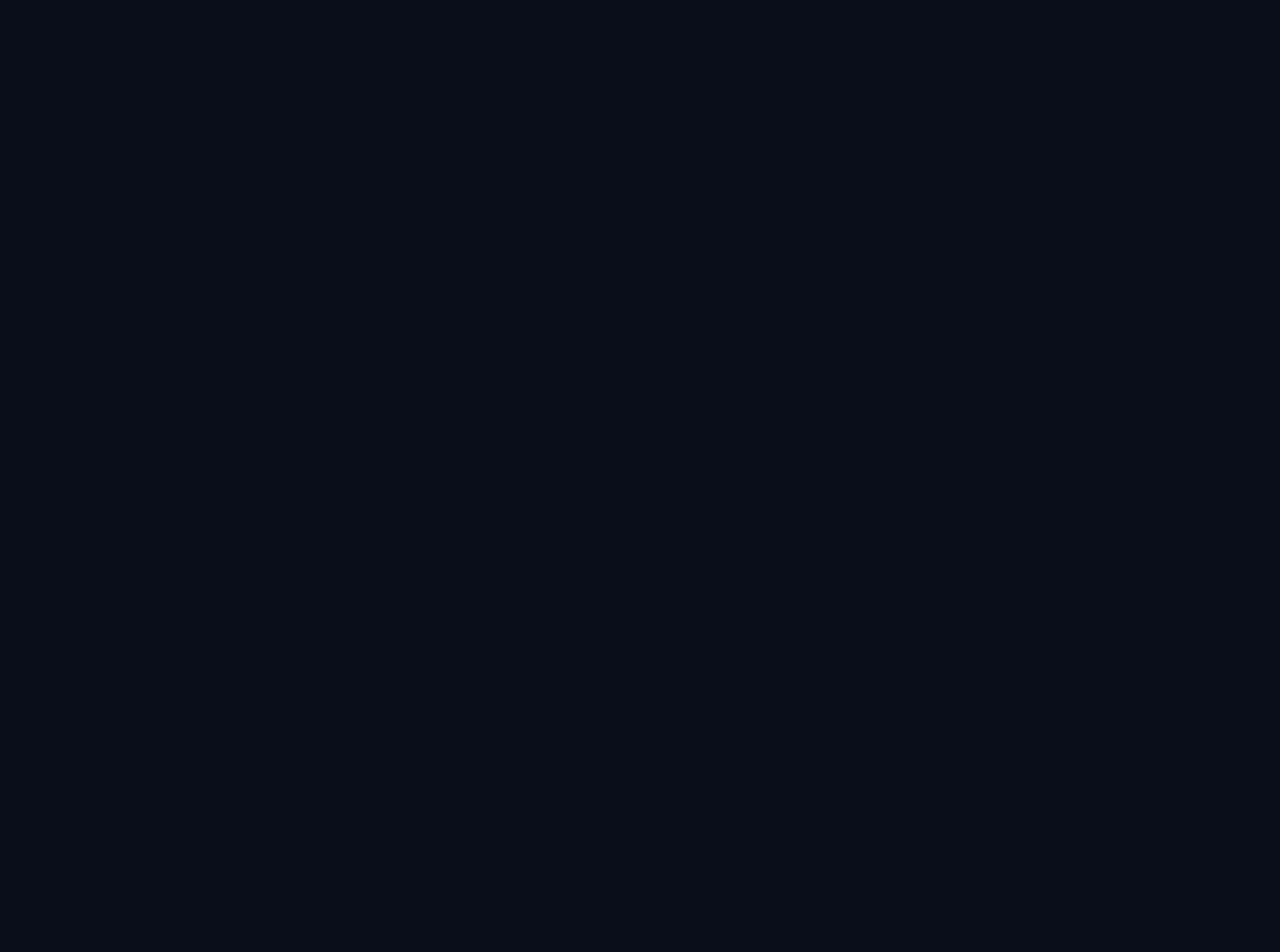
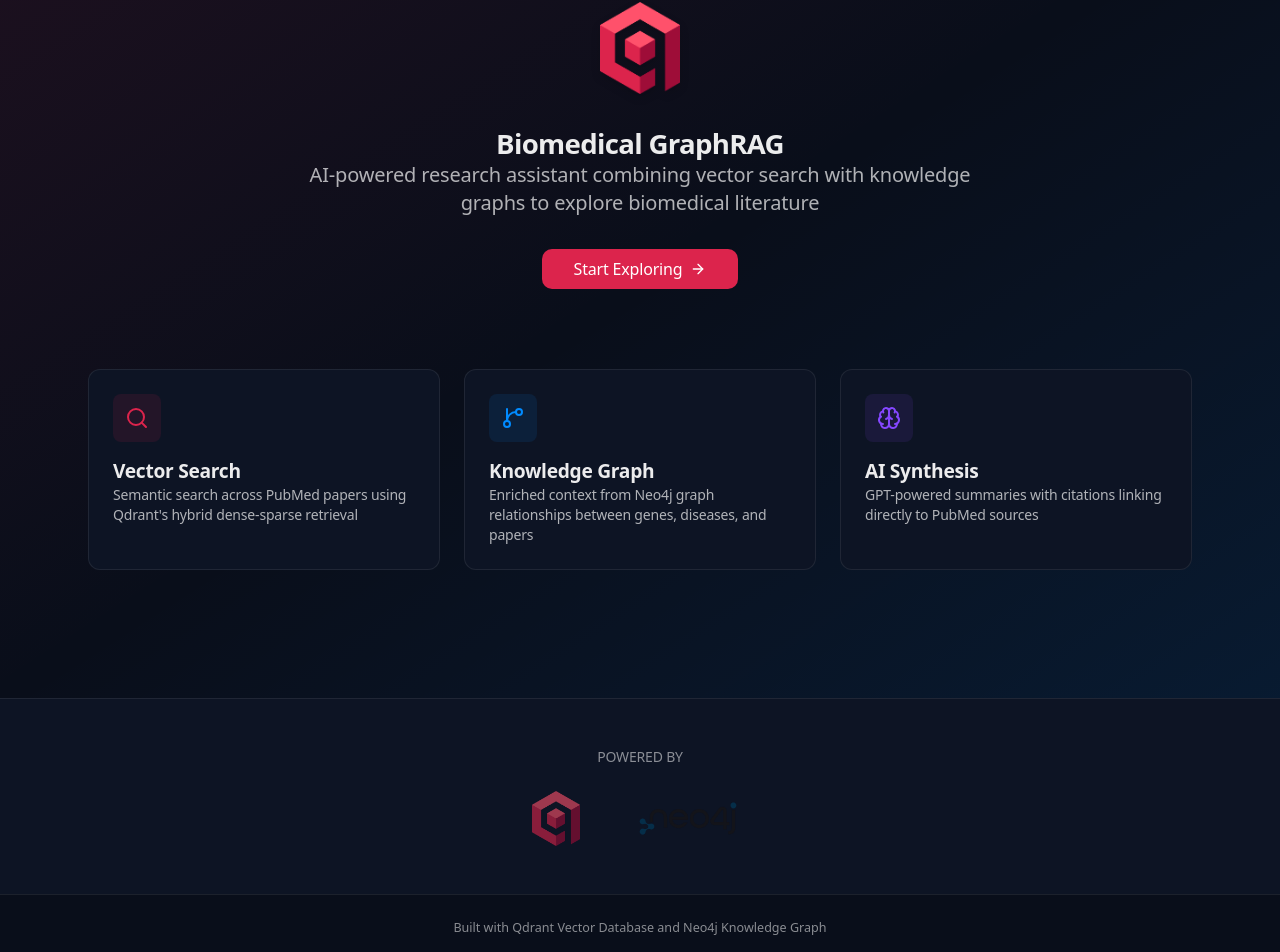
Before and after one commit to thierrypdamiba/biomedical-graphrag-frontend, a Next.js app: page / in a window 1280 px wide. Before the commit this address had no page. Shown: the part 126-1078 px from the top of the page. Before the commit the page ends 800 px from the top, so only its background shows below. Built offline with nearby package versions, Linux system fonts and the light colour scheme; a web font is replaced by a local one.

Commit message:
Add branding: Qdrant/Neo4j logos, metadata, landing page

```diff
--- a/src/app/layout.tsx
+++ b/src/app/layout.tsx
@@ -3,8 +3,19 @@ import "./globals.css";
 import { Providers } from "./providers";
 
 export const metadata: Metadata = {
-  title: "Qdrant Demo Console",
-  description: "Copilot + Database Console for Qdrant",
+  title: "Biomedical GraphRAG",
+  description: "AI-powered biomedical research assistant combining Qdrant vector search with Neo4j knowledge graphs",
+  keywords: ["biomedical", "GraphRAG", "Qdrant", "Neo4j", "PubMed", "research", "AI"],
+  authors: [{ name: "Biomedical GraphRAG Team" }],
+  icons: {
+    icon: "/qdrant-logo.png",
+    apple: "/qdrant-logo.png",
+  },
+  openGraph: {
+    title: "Biomedical GraphRAG",
+    description: "AI-powered biomedical research assistant combining Qdrant vector search with Neo4j knowledge graphs",
+    type: "website",
+  },
 };
 
 export default function RootLayout({
--- a/src/app/page.tsx
+++ b/src/app/page.tsx
@@ -1,5 +1,137 @@
-import { redirect } from "next/navigation";
+"use client";
+
+import Image from "next/image";
+import Link from "next/link";
+import { ArrowRight, Search, GitBranch, Brain, Database, Sparkles } from "lucide-react";
+import { Button } from "@/components/ui/button";
 
 export default function Home() {
-  redirect("/assistant");
+  return (
+    <div className="min-h-screen bg-[var(--bg-0)]">
+      {/* Hero Section */}
+      <div className="relative overflow-hidden">
+        {/* Background gradient */}
+        <div className="absolute inset-0 bg-gradient-to-br from-[#DC244C]/10 via-transparent to-[#018BFF]/10" />
+
+        <div className="relative max-w-6xl mx-auto px-6 py-20 md:py-32">
+          <div className="text-center">
+            {/* Logo */}
+            <div className="flex justify-center mb-8">
+              <Image
+                src="/qdrant-logo.png"
+                alt="Biomedical GraphRAG"
+                width={80}
+                height={80}
+                className="drop-shadow-lg"
+              />
+            </div>
+
+            {/* Title */}
+            <h1 className="text-4xl md:text-6xl font-bold text-[var(--text-primary)] mb-4">
+              Biomedical GraphRAG
+            </h1>
+
+            <p className="text-lg md:text-xl text-[var(--text-secondary)] max-w-2xl mx-auto mb-8">
+              AI-powered research assistant combining vector search with knowledge graphs
+              to explore biomedical literature
+            </p>
+
+            {/* CTA */}
+            <Link href="/assistant">
+              <Button variant="primary" size="lg" className="gap-2 text-base px-8">
+                Start Exploring
+                <ArrowRight className="h-5 w-5" />
+              </Button>
+            </Link>
+          </div>
+
+          {/* Features */}
+          <div className="grid md:grid-cols-3 gap-6 mt-20">
+            <div className="bg-[var(--bg-1)] rounded-xl p-6 border border-[var(--stroke-1)]">
+              <div className="w-12 h-12 rounded-lg bg-[#DC244C]/10 flex items-center justify-center mb-4">
+                <Search className="h-6 w-6 text-[#DC244C]" />
+              </div>
+              <h3 className="text-lg font-semibold text-[var(--text-primary)] mb-2">
+                Vector Search
+              </h3>
+              <p className="text-sm text-[var(--text-secondary)]">
+                Semantic search across PubMed papers using Qdrant&apos;s hybrid dense-sparse retrieval
+              </p>
+            </div>
+
+            <div className="bg-[var(--bg-1)] rounded-xl p-6 border border-[var(--stroke-1)]">
+              <div className="w-12 h-12 rounded-lg bg-[#018BFF]/10 flex items-center justify-center mb-4">
+                <GitBranch className="h-6 w-6 text-[#018BFF]" />
+              </div>
+              <h3 className="text-lg font-semibold text-[var(--text-primary)] mb-2">
+                Knowledge Graph
+              </h3>
+              <p className="text-sm text-[var(--text-secondary)]">
+                Enriched context from Neo4j graph relationships between genes, diseases, and papers
+              </p>
+            </div>
+
+            <div className="bg-[var(--bg-1)] rounded-xl p-6 border border-[var(--stroke-1)]">
+              <div className="w-12 h-12 rounded-lg bg-[var(--violet)]/10 flex items-center justify-center mb-4">
+                <Brain className="h-6 w-6 text-[var(--violet)]" />
+              </div>
+              <h3 className="text-lg font-semibold text-[var(--text-primary)] mb-2">
+                AI Synthesis
+              </h3>
+              <p className="text-sm text-[var(--text-secondary)]">
+                GPT-powered summaries with citations linking directly to PubMed sources
+              </p>
+            </div>
+          </div>
+        </div>
+      </div>
+
+      {/* Powered By Section */}
+      <div className="border-t border-[var(--stroke-1)] bg-[var(--bg-1)]">
+        <div className="max-w-6xl mx-auto px-6 py-12">
+          <p className="text-center text-sm text-[var(--text-tertiary)] mb-6">
+            POWERED BY
+          </p>
+          <div className="flex items-center justify-center gap-12 flex-wrap">
+            <a
+              href="https://qdrant.tech"
+              target="_blank"
+              rel="noopener noreferrer"
+              className="opacity-60 hover:opacity-100 transition-opacity"
+            >
+              <Image
+                src="/qdrant-logo.png"
+                alt="Qdrant"
+                width={48}
+                height={48}
+              />
+            </a>
+            <a
+              href="https://neo4j.com"
+              target="_blank"
+              rel="noopener noreferrer"
+              className="opacity-60 hover:opacity-100 transition-opacity"
+            >
+              <Image
+                src="/neo4j-logo.png"
+                alt="Neo4j"
+                width={120}
+                height={48}
+                className="object-contain"
+              />
+            </a>
+          </div>
+        </div>
+      </div>
+
+      {/* Footer */}
+      <div className="border-t border-[var(--stroke-1)]">
+        <div className="max-w-6xl mx-auto px-6 py-6">
+          <p className="text-center text-xs text-[var(--text-tertiary)]">
+            Built with Qdrant Vector Database and Neo4j Knowledge Graph
+          </p>
+        </div>
+      </div>
+    </div>
+  );
 }
--- a/src/components/layout/sidebar.tsx
+++ b/src/components/layout/sidebar.tsx
@@ -2,6 +2,7 @@
 
 import * as React from "react";
 import Link from "next/link";
+import Image from "next/image";
 import { usePathname } from "next/navigation";
 import {
   MessageSquare,
@@ -54,22 +55,13 @@ export function Sidebar() {
       {/* Header */}
       <div className="flex h-14 items-center justify-between gap-3 border-b border-[var(--stroke-1)] px-4">
         <div className="flex items-center gap-3">
-          <div className="flex h-8 w-8 items-center justify-center rounded-lg bg-[var(--violet)]">
-            <svg
-              width="20"
-              height="20"
-              viewBox="0 0 24 24"
-              fill="none"
-              xmlns="http://www.w3.org/2000/svg"
-            >
-              <circle cx="12" cy="12" r="3" stroke="white" strokeWidth="2" />
-              <circle cx="12" cy="4" r="2" fill="white" />
-              <circle cx="12" cy="20" r="2" fill="white" />
-              <circle cx="4" cy="12" r="2" fill="white" />
-              <circle cx="20" cy="12" r="2" fill="white" />
-              <path d="M12 6V9M12 15V18M6 12H9M15 12H18" stroke="white" strokeWidth="1.5" />
-            </svg>
-          </div>
+          <Image
+            src="/qdrant-logo.png"
+            alt="Qdrant"
+            width={32}
+            height={32}
+            className="shrink-0"
+          />
           {(!sidebarCollapsed || mobileMenuOpen) && (
             <span className="font-semibold text-[var(--text-primary)]">
               BioMed GraphRAG
@@ -115,7 +107,47 @@ export function Sidebar() {
         </ul>
       </nav>
 
-      {/* Footer - hide on mobile */}
+      {/* Powered by section */}
+      {(!sidebarCollapsed || mobileMenuOpen) && (
+        <div className="border-t border-[var(--stroke-1)] px-4 py-3">
+          <p className="text-[10px] uppercase tracking-wider text-[var(--text-tertiary)] mb-2">
+            Powered by
+          </p>
+          <div className="flex items-center gap-3">
+            <a
+              href="https://qdrant.tech"
+              target="_blank"
+              rel="noopener noreferrer"
+              className="opacity-70 hover:opacity-100 transition-opacity"
+              title="Qdrant Vector Database"
+            >
+              <Image
+                src="/qdrant-logo.png"
+                alt="Qdrant"
+                width={24}
+                height={24}
+              />
+            </a>
+            <a
+              href="https://neo4j.com"
+              target="_blank"
+              rel="noopener noreferrer"
+              className="opacity-70 hover:opacity-100 transition-opacity"
+              title="Neo4j Graph Database"
+            >
+              <Image
+                src="/neo4j-logo.png"
+                alt="Neo4j"
+                width={60}
+                height={24}
+                className="object-contain"
+              />
+            </a>
+          </div>
+        </div>
+      )}
+
+      {/* Footer - collapse button */}
       <div className="hidden lg:block border-t border-[var(--stroke-1)] p-2">
         <button
           onClick={toggleSidebar}
```
Also changed, not shown: public/neo4j-logo.png (added), public/qdrant-logo.png (added).
